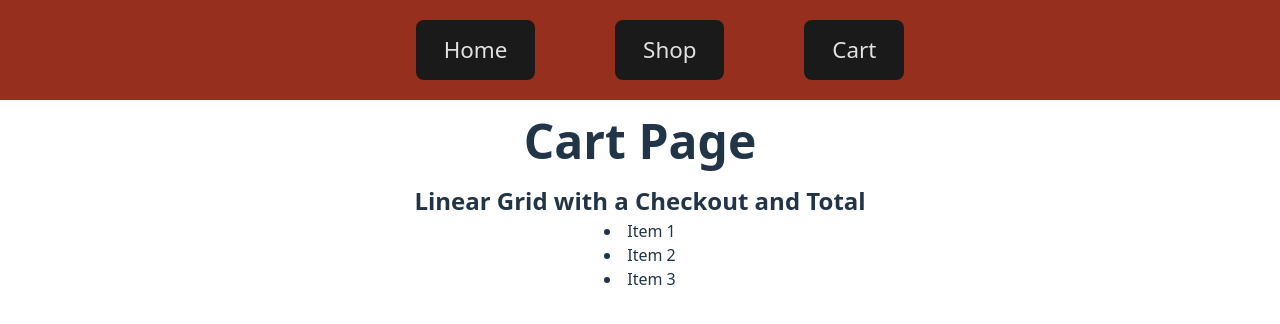
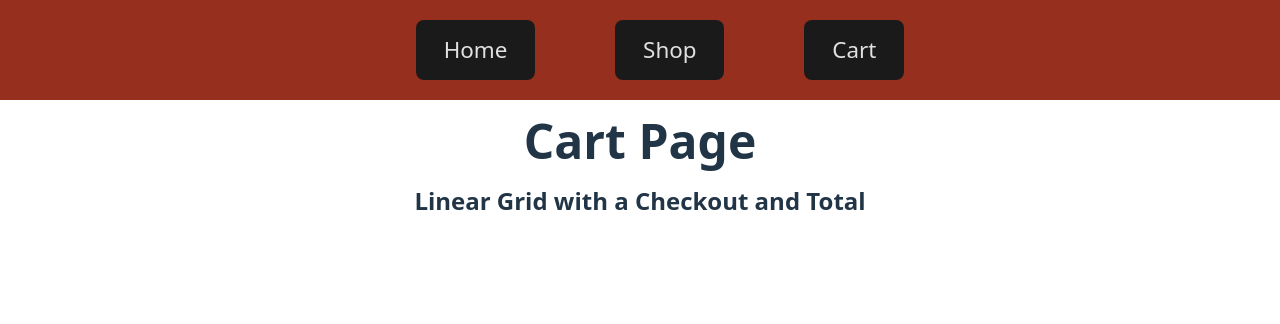
Before and after one commit to PandesalPanpan/shopping-cart, a React (Vite) app: page /cart in a window 1280 px wide. Shown: the top 324 px of the page. Built offline with nearby package versions, Linux system fonts and the light colour scheme.

Commit message:
Feat: Simple display for cart items in CartPage

```diff
--- a/src/pages/CartPage.jsx
+++ b/src/pages/CartPage.jsx
@@ -1,17 +1,25 @@
+import { useContext } from 'react';
 import PageHeader from '../components/PageHeader'
+import { CartItemsContext } from '../providers/CartItemsProvider'
 import styles from './CartPage.module.css'
 
 export default function CartPage() {
+    const cartItems = useContext(CartItemsContext);
 
     return (
         <div className={styles.pageContainer}>
             <PageHeader>Cart Page</PageHeader>
-            {/*Probably make this into a component*/}
+            {cartItems.map((item) => {
+                console.log(item);
+                return (
+                    <div>
+                        <p>{item.id}</p>
+                        <p>{item.name}</p>
+                        <p>{item.count}</p>
+                        <p>{item.price}</p>
+                    </div>
+                )
+            })}
             <h2>Linear Grid with a Checkout and Total</h2>
-            <div className={styles.featuredCollections}>
-                <li>Item 1</li>
-                <li>Item 2</li>
-                <li>Item 3</li>
-            </div>
         </div>)
 }
```
